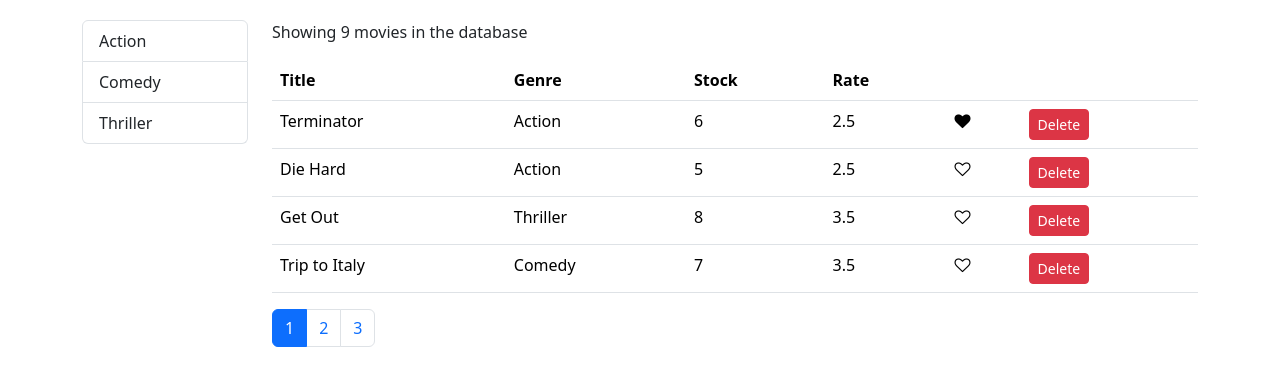
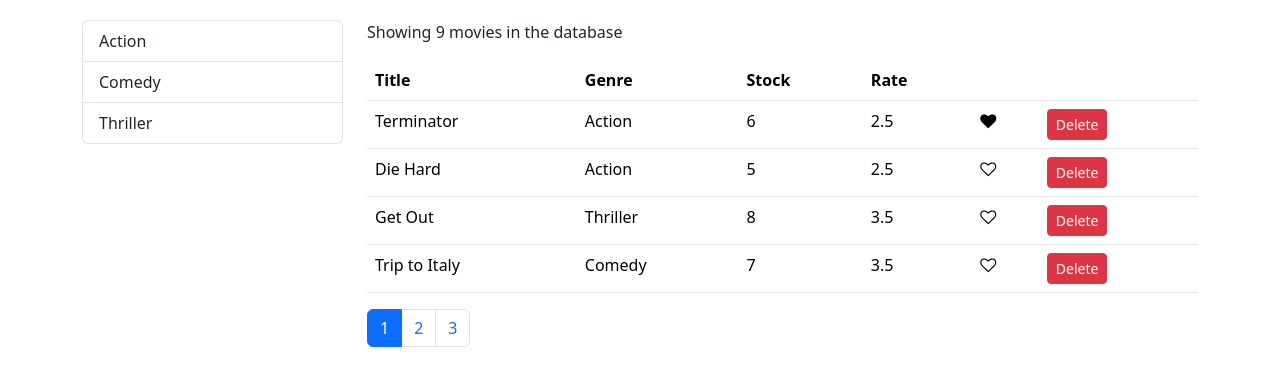
Before and after one commit to qcwssss/Mastering-React-With-Mosh, a React (Create React App) app in the folder vidly/: page / in a window 1280 px wide. Shown: the top 386 px of the page. Built offline with nearby package versions, Linux system fonts and the light colour scheme.

Commit message:
update genre filter

```diff
--- a/vidly/src/components/common/ListGroup.jsx
+++ b/vidly/src/components/common/ListGroup.jsx
@@ -1,23 +1,32 @@
 import React from "react";
-import { genres } from "../../services/fakeGenreService";
+// import { items } from "../../services/fakeGenreService";
 // genres.push({ _id: 1, name: "All Genres" });
 
 const ListGroup = (props) => {
-  const { currentGenre, onItemSelect } = props;
-  console.log(currentGenre);
+  const { items, textProperty, valueProperty, selectedItem, onItemSelect } =
+    props;
+
   return (
     <ul className="list-group">
-      {genres.map((genre) => (
+      {" "}
+      {items.map((item) => (
         <li
-          key={genre._id}
-          className="list-group-item list-group-item-action"
-          onClick={() => onItemSelect(genre.name)}
+          onClick={() => onItemSelect(item)}
+          key={item[valueProperty]}
+          className={
+            item === selectedItem ? "list-group-item active" : "list-group-item"
+          }
         >
-          {genre.name}
+          {item[textProperty]}
         </li>
       ))}
     </ul>
   );
 };
 
+ListGroup.defaultProps = {
+  valueProperty: "_id",
+  textProperty: "name",
+};
+
 export default ListGroup;
--- a/vidly/src/components/movies.jsx
+++ b/vidly/src/components/movies.jsx
@@ -12,7 +12,7 @@
     genres: [],
     pageSize: 4,
     currentPage: 1,
-    currentGenre: "action",
+    selectedGenre: null,
   };
 
   componentDidMount() {
@@ -37,32 +37,42 @@
   };
 
   handleGenreSelect = (genre) => {
-    this.setState({ currentGenre: genre });
+    this.setState({ selectedGenre: genre });
     // console.log(genre);
   };
 
   render() {
     const { length: count } = this.state.movies;
-    const { pageSize, currentPage, movies: allMovies } = this.state;
-    const { currentGenre } = this.state;
+    const {
+      pageSize,
+      currentPage,
+      selectedGenre,
+      movies: allMovies,
+    } = this.state;
 
     if (count === 0) return <p>There are no movies in the database.</p>;
 
-    const movies = paginate(allMovies, currentPage, pageSize);
-    // .filter( (movie) => movie.genre === currentGenres);
+    const filtered = selectedGenre
+      ? allMovies.filter((m) => m.genre._id === selectedGenre._id)
+      : allMovies;
+
+    console.log(selectedGenre);
+    console.log(filtered);
+
+    const movies = paginate(filtered, currentPage, pageSize);
 
     return (
       <div className="row">
-        <div className="col-2">
+        <div className="col-3">
           {" "}
           <ListGroup
             items={this.state.genres}
-            currentGenre={currentGenre}
+            selectedItem={this.state.selectedGenre}
             onItemSelect={this.handleGenreSelect}
           />
         </div>
         <div className="col">
-          <p>Showing {count} movies in the database</p>
+          <p>Showing {filtered.length} movies in the database</p>
           <table className="table">
             <thead>
               <tr>
@@ -101,7 +111,7 @@
             </tbody>
           </table>
           <Pagination
-            itemsCount={count}
+            itemsCount={filtered.length}
             pageSize={pageSize}
             currentPage={currentPage}
             onPageChange={this.handlePageChange}
```
